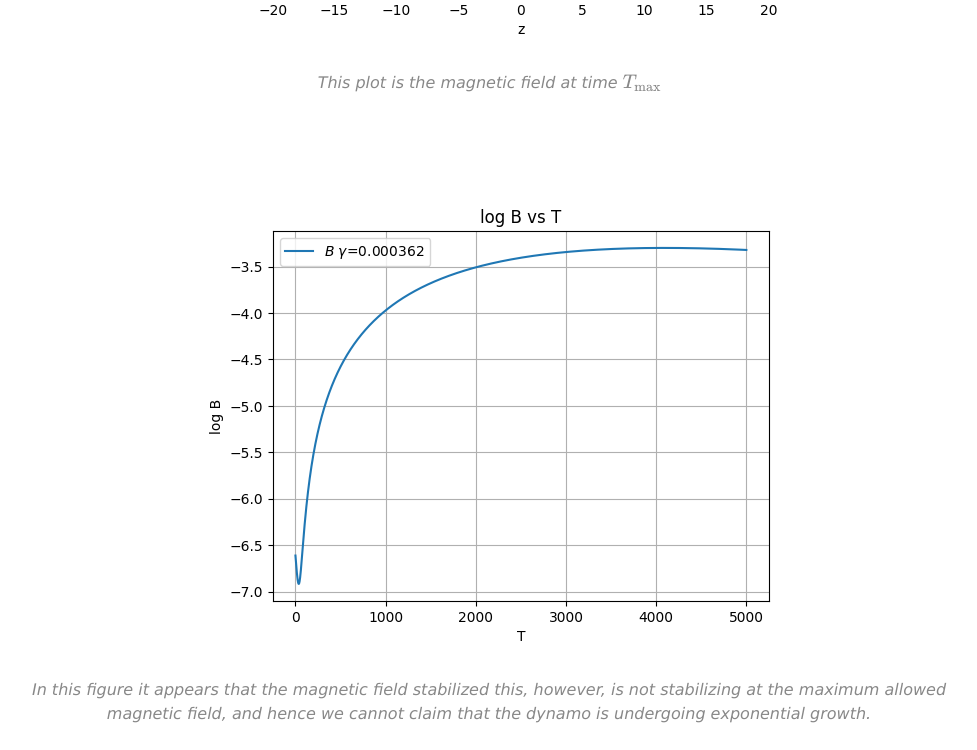
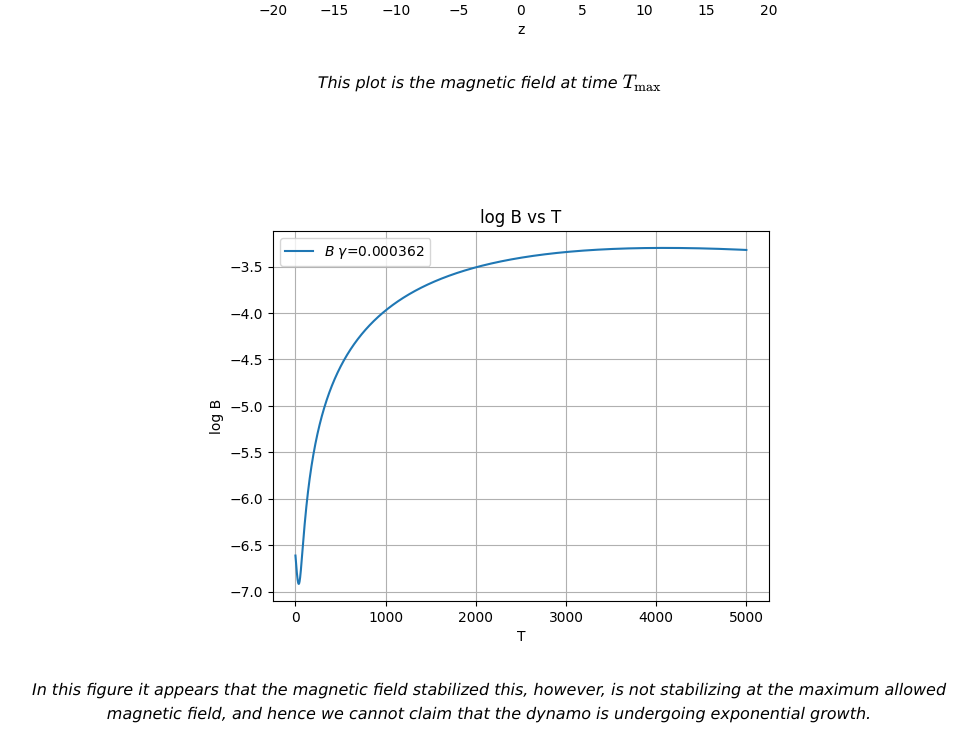
Before and after one commit to dimo192/dimo192.github.io, a plain HTML site: page Website/task3.html in a window 1280 px wide. Shown: the part 5030-5780 px from the top of the page, without its empty margins (156-1133 px from the left). Drawn offline with nearby package versions, Linux system fonts and the light colour scheme.

```diff
--- a/Website/task3.html
+++ b/Website/task3.html
@@ -122,7 +122,7 @@
     }
     .caption {
         font-style: italic;
-        color: #272727;
+        color: #000000;
     }
   </style>
   <script>
@@ -260,12 +260,12 @@
 
       <figure style="text-align: center;">
           <img src="../Images/Task 3/a=0grid.png" alt="a0finalgrid" style="max-width: 80%; height: auto; display: block; margin-left: auto; margin-right: auto;">
-          <figcaption style="font-style: italic; color: #888;">This plot is the magnetic field at time \(T_{\text{max}}\)</figcaption>
+          <figcaption style="font-style: italic; color: #000000;">This plot is the magnetic field at time \(T_{\text{max}}\)</figcaption>
       </figure>
 
         <figure style="text-align: center;">
           <img src="../Images/Task 3/a=0.png" alt="a0finalgrid" style="max-width: 80%; height: auto; display: block; margin-left: auto; margin-right: auto;">
-          <figcaption style="font-style: italic; color: #888;">In this figure it appears that the magnetic field stabilized this, however, is not stabilizing at the maximum allowed magnetic field, and hence we cannot claim that the dynamo is undergoing exponential growth. </figcaption>
+          <figcaption style="font-style: italic; color: #000000;">In this figure it appears that the magnetic field stabilized this, however, is not stabilizing at the maximum allowed magnetic field, and hence we cannot claim that the dynamo is undergoing exponential growth. </figcaption>
         </figure>
 
 
```
